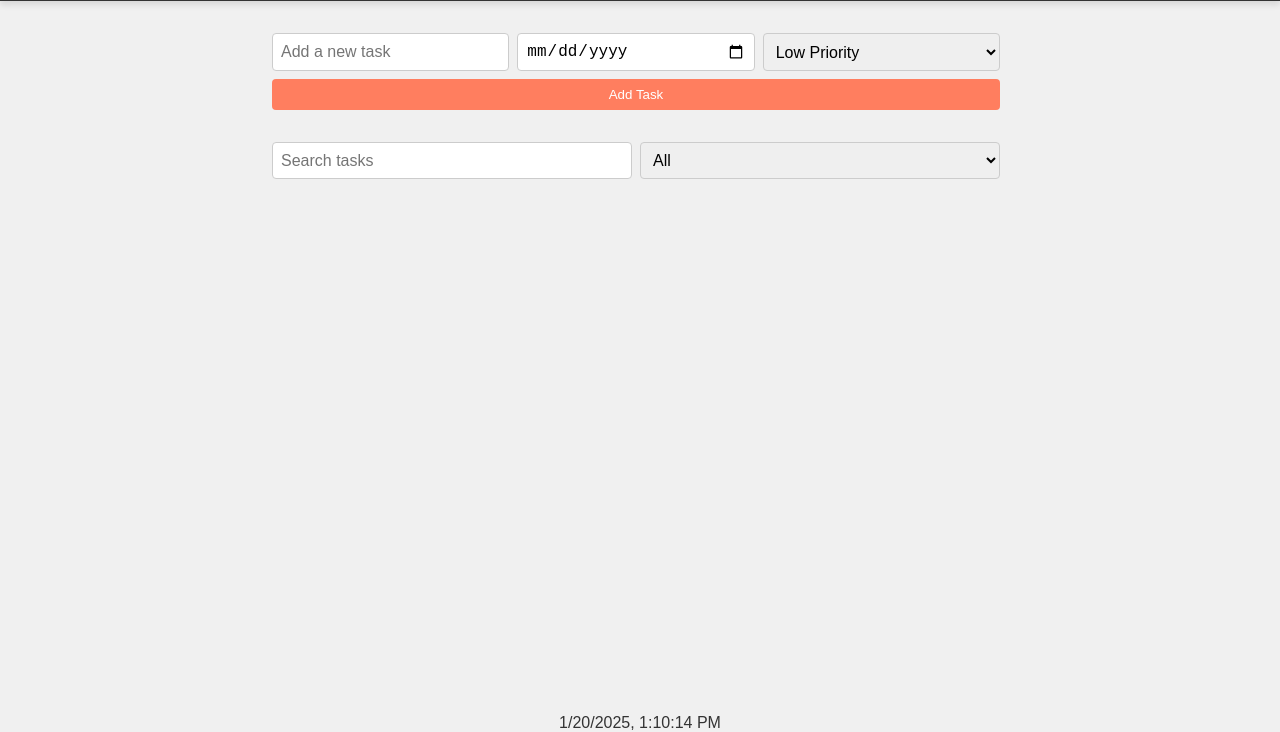
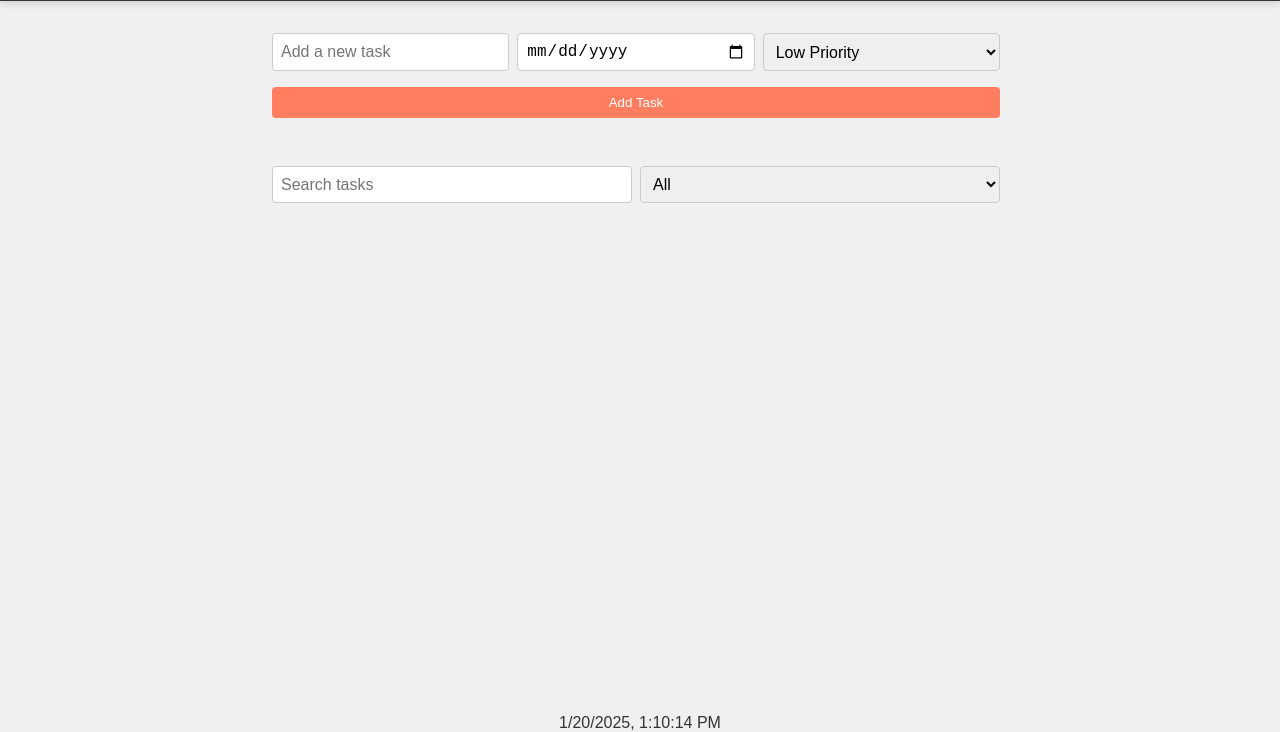
Before and after one commit to Moloko-DevOps95/todolist-aa, a website: page public/index.html in a window 1280 px wide. Shown: the part 68-800 px from the top of the page. Drawn offline with Linux system fonts and the light colour scheme; no server answers.

Commit message:
responsiveness bugs fixed

```diff
--- a/public/CSS/main.css
+++ b/public/CSS/main.css
@@ -326,6 +326,12 @@ body.light .todo-item {
 }
 
 @media (min-width: 600px) {
+    .todo-form,
+    .todo-filters {
+        flex-direction: row;
+        justify-content: space-between;
+    }
+
     .todo-input,
     .todo-due-date,
     .todo-priority,
@@ -334,6 +340,7 @@ body.light .todo-item {
     .todo-filter {
         flex: 1 1 calc(50% - 0.5rem);
         margin-right: 0.5rem;
+        margin-bottom: 1rem; /* Add margin-bottom to create space between elements */
     }
 
     .todo-btn {
@@ -347,6 +354,12 @@ body.light .todo-item {
 }
 
 @media (min-width: 768px) {
+    .todo-form,
+    .todo-filters {
+        flex-direction: row;
+        justify-content: space-between;
+    }
+
     .todo-input,
     .todo-due-date,
     .todo-priority,
@@ -354,6 +367,8 @@ body.light .todo-item {
     .todo-search,
     .todo-filter {
         flex: 1 1 calc(33.33% - 0.5rem);
+        margin-right: 0.5rem;
+        margin-bottom: 1rem; /* Add margin-bottom to create space between elements */
     }
 
     .todo-btn {
```
